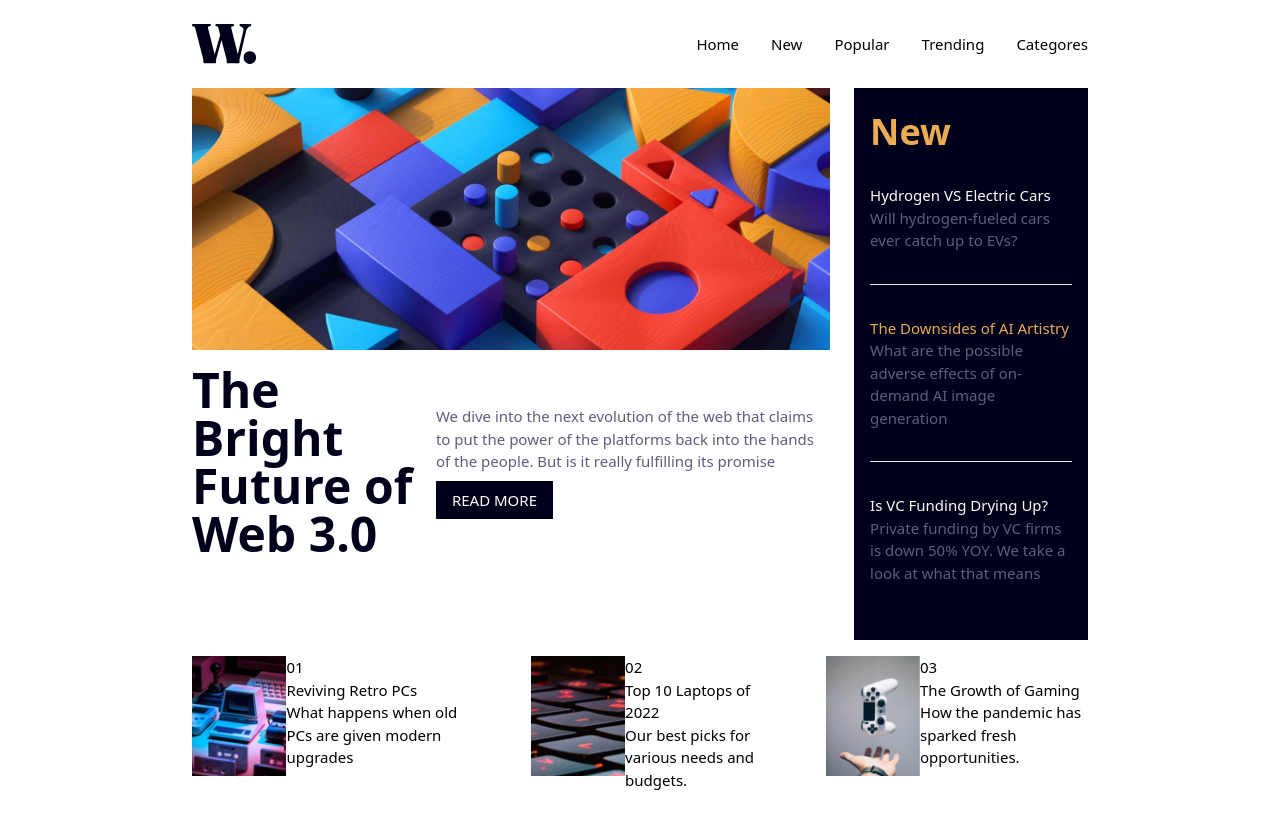
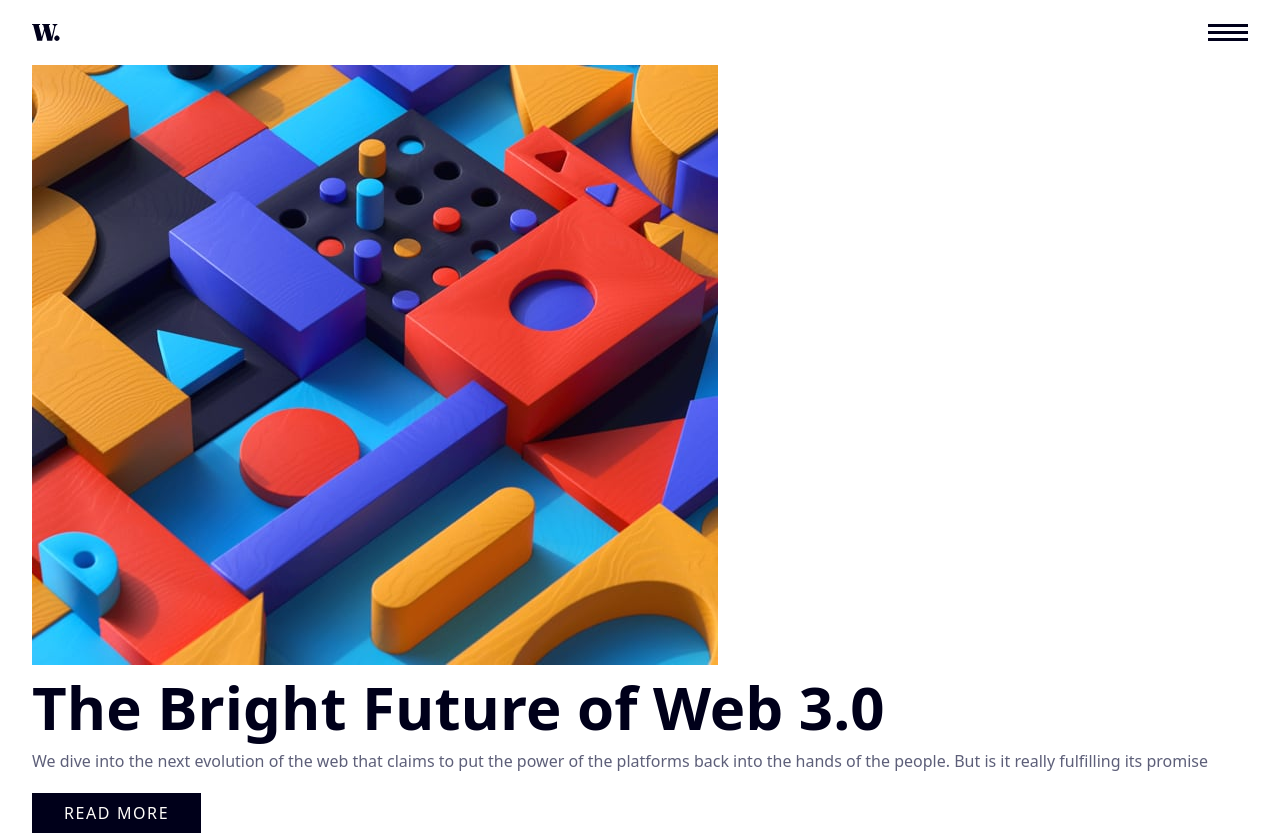
Before and after one commit to AaronNevalinz/news-homepage-main, a website: page public/index.html in a window 1280 px wide. Shown: the top 837 px of the page. Before the commit the page ends 800 px from the top, so only its background shows below. Drawn offline with Linux system fonts and the light colour scheme.

Commit message:
mobile version of the site, done...

```diff
--- a/public/index.html
+++ b/public/index.html
@@ -7,22 +7,28 @@
     <link rel="stylesheet" href="./styles.css">
 </head>
 <body>
-    <div class="w-[70%] mx-auto h-full text-[15px]">
+    <div class="w-[95%] mx-auto">
         <!-- navigation -->
-        <header class="flex justify-between items-center py-6">
-            <img class="" src="./assets/images/logo.svg" alt="">
-            <nav>
-                <ul class="flex ">
-                    <li class="mr-8">
+        <header class="py-6">
+            <div class="flex justify-between">
+                <img class="w-7" src="./assets/images/logo.svg" alt="logo">
+                <div>
+                    <img src="./assets/images/icon-menu.svg" alt="icon menu">
+                    <img class="hidden" src="./assets/images/icon-menu-close.svg" alt=" icon-menu-close">
+                </div>
+            </div>
+            <nav class="hidden">
+                <ul class="text-right">
+                    <li class="">
                         <a href="#" class="hover:text-primary-200">Home</a>
                     </li>
-                    <li class="mr-8">
+                    <li class="">
                         <a href="#" class="hover:text-primary-200">New</a>
                     </li>
-                    <li class="mr-8">
+                    <li class="">
                         <a href="#" class="hover:text-primary-200">Popular</a>
                     </li>
-                    <li class="mr-8">
+                    <li class="">
                         <a href="#" class="hover:text-primary-200">Trending</a>
                     </li>
                     <li>
@@ -33,34 +39,35 @@
         </header>
 
         <!-- main body - content -->
-        <main>
-            <div class="flex gap-6 mb-4">
+        <main class="pb-8">
+            <div class="">
 
                 <div>
-                    <img class="mb-4" src="./assets/images/image-web-3-desktop.jpg" alt="">
-                    <div class="flex items-center">
-                        <h1 class="text-5xl font-bold text-secondary-400">The Bright Future of Web 3.0</h1>
+                    <img class="hidden" src="./assets/images/image-web-3-desktop.jpg" alt="">
+                    <img src="./assets/images/image-web-3-mobile.jpg" alt="">
+                    <div class="">
+                        <h1 class="text-secondary-400 font-bold text-6xl my-3">The Bright Future of Web 3.0</h1>
                         <div>
-                            <p class="text-secondary-300">
+                            <p class="text-secondary-300 mb-3">
                                 We dive into the next evolution of the web that claims to put the power of the platforms back into the hands of the people. But is it really fulfilling its promise
                             </p>
-                            <button class="text-secondary-100 bg-secondary-400 hover:bg-primary-200 py-2 px-4 mt-2">READ MORE</button>
+                            <button class="text-secondary-100 bg-secondary-400 hover:bg-primary-200 py-2 px-8 tracking-widest mt-2">READ MORE</button>
                         </div>
                     </div>
                 </div>
 
-                <div class="bg-secondary-400 text-secondary-100 py-6 px-4">
+                <div class=" bg-secondary-400 my-20 py-8 px-4 text-secondary-100">
                     <h1 class="text-primary-100 font-bold text-4xl">New</h1>
 
                     <div class="py-8">
-                        <h4 class="font-medium">Hydrogen VS Electric Cars</h4>
+                        <h4 class="mb-2 font-medium">Hydrogen VS Electric Cars</h4>
                         <p class="text-secondary-300">Will hydrogen-fueled cars ever catch up to EVs?</p>
                     </div>
-                    <hr>
+                    <hr class="h-[0.2px] bg-secondary-300">
 
 
                     <div class="py-8">
-                        <h4 class="font-medium text-primary-100">The Downsides of AI Artistry</h4>
+                        <h4 class="mb-2 font-medium">The Downsides of AI Artistry</h4>
                         <p class="text-secondary-300">What are the possible adverse effects of on-demand AI image generation</p>
                     </div>
 
@@ -68,39 +75,39 @@
 
 
                     <div class="py-8">
-                        <h4 class="font-medium">Is VC Funding Drying Up?</h4>
+                        <h4 class="mb-2 font-medium">Is VC Funding Drying Up?</h4>
                         <p class="text-secondary-300">Private funding by VC firms is down 50% YOY. We take a look at what that means</p>
                     </div>
 
                 </div>
             </div>
 
-            <div class="flex gap-14">
+            <div class="flex flex-col gap-10">
 
-                <div class="flex">
-                    <img class="h-[120px]" src="./assets/images/image-retro-pcs.jpg" alt="">
-                    <div>
-                        <h1>01</h1>
-                        <h4>Reviving Retro PCs</h4>
-                        <p>What happens when old PCs are given modern upgrades</p>
+                <div class="flex gap-8">
+                    <img class="h-[150px]" src="./assets/images/image-retro-pcs.jpg" alt="">
+                    <div class="flex flex-col justify-between">
+                        <h1 class="text-secondary-200 font-bold text-5xl">01</h1>
+                        <h4 class="font-bold text-lg text-secondary-400">Reviving Retro PCs</h4>
+                        <p class="text-secondary-300">What happens when old PCs are given modern upgrades</p>
                     </div>
                 </div>
 
-                <div class="flex">
-                    <img class="h-[120px]" src="./assets/images/image-top-laptops.jpg" alt="">
-                    <div>
-                        <h1>02</h1>
-                        <h4>Top 10 Laptops of 2022</h4>
-                        <p>Our best picks for various needs and budgets.</p>
+                <div class="flex gap-8">
+                    <img class="h-[150px]" src="./assets/images/image-top-laptops.jpg" alt="">
+                    <div class="flex flex-col justify-between">
+                        <h1 class="text-secondary-200 font-bold text-5xl">02</h1>
+                        <h4 class="font-bold text-lg text-secondary-400">Top 10 Laptops of 2022</h4>
+                        <p class="text-secondary-300">Our best picks for various needs and budgets.</p>
                     </div>
                 </div>
 
-                <div class="flex">
-                    <img class="h-[120px]" src="./assets/images/image-gaming-growth.jpg" alt="">
-                    <div>
-                        <h1>03</h1>
-                        <h4>The Growth of Gaming</h4>
-                        <p>How the pandemic has sparked fresh opportunities.</p>
+                <div class="flex gap-8">
+                    <img class="h-[150px]" src="./assets/images/image-gaming-growth.jpg" alt="">
+                    <div class="flex flex-col justify-between">
+                        <h1 class="text-5xl font-bold text-secondary-200">03</h1>
+                        <h4 class="font-bold text-lg text-secondary-400">The Growth of Gaming</h4>
+                        <p class="text-secondary-300">How the pandemic has sparked fresh opportunities.</p>
                     </div>
                 </div>
 
```
Also changed, not shown: public/styles.css.
